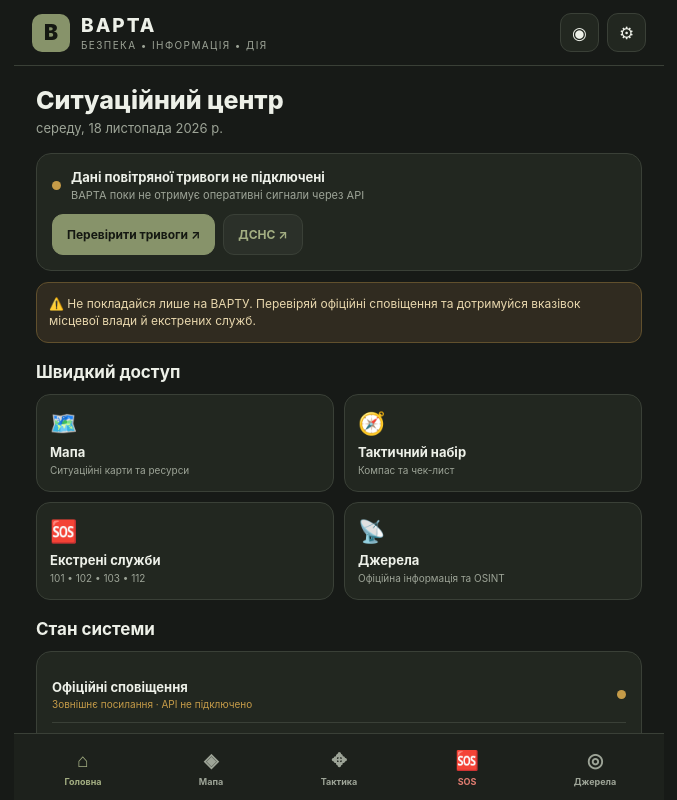
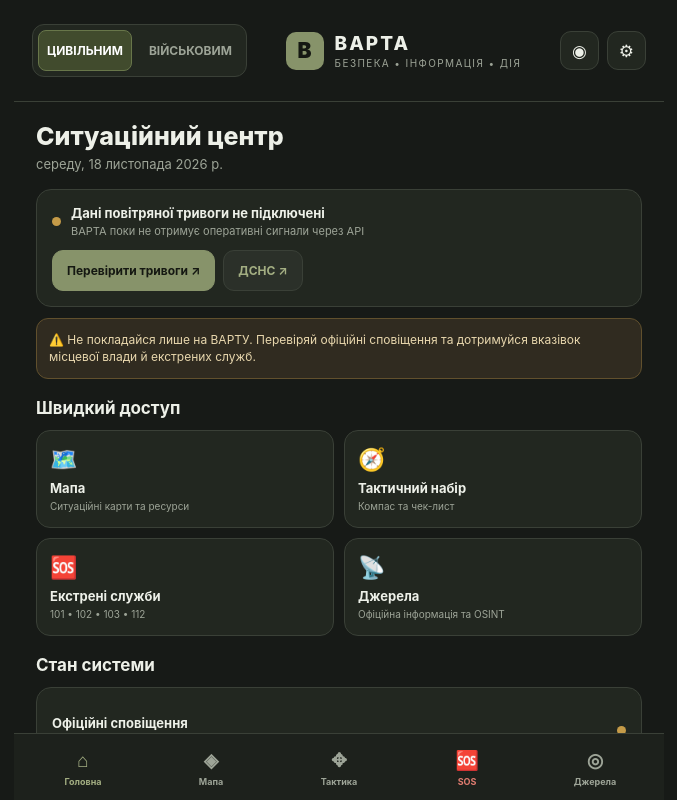
Before and after one commit to xevilx9000-max/zalizne-nebo-2, a plain HTML site: page index.html in a window 1280 px wide. Shown: the whole page, without its empty margins (301-978 px from the left). Drawn offline with Linux system fonts and the light colour scheme.

Commit message:
Update index.html

```diff
--- a/index.html
+++ b/index.html
@@ -206,6 +206,32 @@ a { color:var(--olive2); }
 @media(min-width:600px) {
   .screen { padding-left:22px;padding-right:22px; }
 }
+  .mode-switch {
+  display: flex;
+  gap: 8px;
+  padding: 5px;
+  margin: 12px 0;
+  background: var(--panel);
+  border: 1px solid var(--line);
+  border-radius: 12px;
+}
+
+.mode-btn {
+  flex: 1;
+  padding: 12px 8px;
+  border: 1px solid transparent;
+  border-radius: 8px;
+  background: transparent;
+  color: var(--muted);
+  font-size: 12px;
+  font-weight: 700;
+}
+
+.mode-btn.active {
+  background: #414b2d;
+  color: #fff;
+  border-color: #68764a;
+}
 </style>
 </head>
 
@@ -213,6 +239,14 @@ a { color:var(--olive2); }
 <div class="app">
 
 <header>
+  <div class="mode-switch">
+  <button class="mode-btn active" onclick="setMode('civilian')">
+    ЦИВІЛЬНИМ
+  </button>
+  <button class="mode-btn" onclick="setMode('military')">
+    ВІЙСЬКОВИМ
+  </button>
+</div>
   <div class="brand">
     <div class="logo">В</div>
     <div>
```
